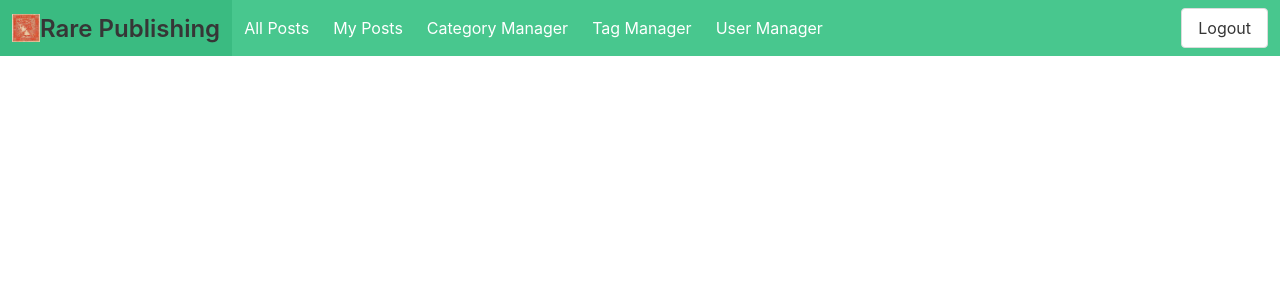
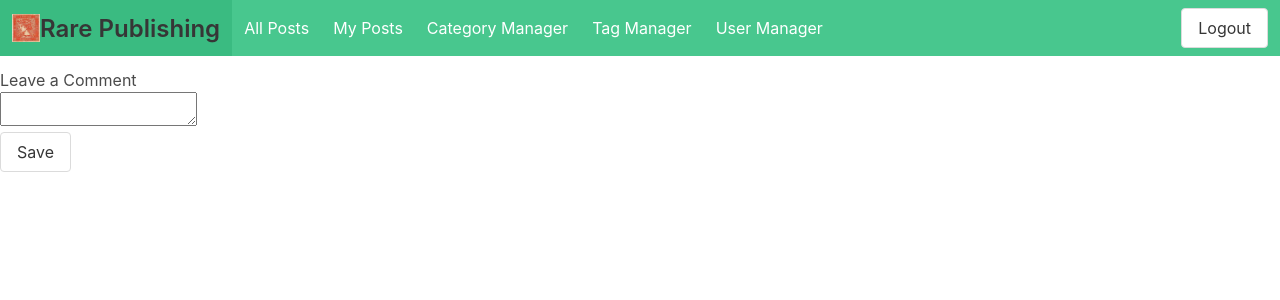
Before and after one commit to day-cohort-70/rare-client-rare-team-1, a React (Create React App) app: page /posts/1/comment in a window 1280 px wide. Shown: the top 300 px of the page. Built offline with nearby package versions, Linux system fonts and the light colour scheme; sample sign-in values are in the browser's storage.

Commit message:
added form for submitting a new comment to database

```diff
--- /dev/null
+++ b/src/components/post/CommentForm.jsx
@@ -0,0 +1,57 @@
+import { useState } from "react"
+import { useNavigate, useParams } from "react-router-dom"
+import { postComment } from "../../managers/CommentManager.jsx"
+
+
+export const CommentForm = ({token}) => {
+    const [comment, setComment] = useState("")
+
+    const {postId} = useParams()
+    const navigate = useNavigate()
+
+    const setDate = () => {
+        const today = new Date()
+        const day = today.getDate()
+        const month = today.getMonth() + 1
+        const year = today.getFullYear()
+        return `${month}/${day}/${year}`
+    }
+
+    const handleComment = (e) => {
+        e.preventDefault()
+
+        const newComment = {
+            postId: parseInt(postId),
+            date: setDate(),
+            authorId: parseInt(token),
+            content: comment
+        }
+        /* eventually this will need to navigate to the new comments list page for the related post*/
+        postComment(newComment).then(() => {
+            navigate(`/`)
+        })
+    }
+
+
+    return (
+        <form key="form-comment" className="container-form-comment">
+            <h2>Leave a Comment</h2>
+            <div className="form-container">
+                <div className="form">
+
+                    <fieldset>
+                        <div className="comment">
+                            <textarea type="text" name="comment" onChange={(event) => {setComment(event.target.value)}} ></textarea>
+                        </div>
+                    </fieldset>
+
+                    <fieldset>
+                        <div className="container-button">
+                            <button className="button btn-save" onClick={handleComment}>Save</button>
+                        </div>
+                    </fieldset>
+                </div>
+            </div>
+        </form>
+    )
+}
--- a/src/components/post/PostDetails.jsx
+++ b/src/components/post/PostDetails.jsx
@@ -1,17 +1,18 @@
 import { useEffect, useState } from "react"
 import { settings } from "../utils/Settings.jsx"
 import { getPostByPostId } from "../../managers/PostManager.jsx"
+import { useNavigate, useParams } from "react-router-dom"
 import "./postDetails.css"
-import { useParams } from "react-router-dom"
 
 
 
 export const PostDetails = () => {
     const [post, setPost] = useState([])
-    const {routeId} = useParams()
+    const navigate = useNavigate()
+    const {postId} = useParams()
 
     const getAndSetPostsById = () => {
-        getPostByPostId(routeId).then(postData => {
+        getPostByPostId().then(postData => {
             setPost(postData)
         })
     }
@@ -28,7 +29,11 @@ export const PostDetails = () => {
                 <div className="container-image">
                     <img className="image" src={post.image_url} />
                 </div>
-                <div className="username">By {post.user['username']}</div>
+                <div className="container-post-info">
+                    {/* <div className="username">By {post.user['username']}</div> */}
+                    <button className="button">View Comments</button>
+                    <button onClick={() => navigate(`/posts/${post.id}/comment`)} className="button">Add Comment</button>
+                </div>
                 <div className="content">{post.content}</div>
                 <div className="publication">{post.publication_date}</div>
             </div>
--- a/src/components/post/postDetails.css
+++ b/src/components/post/postDetails.css
@@ -26,18 +26,28 @@
             }
         }
 
+        .container-post-info {
+            display: flex;
+            flex-wrap: wrap;
+            justify-content: space-around;
+
+            .username {
+
+            }
+            .button {
+
+            }
+        }
+
         .content {
             margin-top: 20px;
-        margin-bottom: 20px;;
+            margin-bottom: 20px;
         }
 
         .publication {
 
         }
 
-        .username {
-
-        }
 
     }
 }
--- /dev/null
+++ b/src/managers/CommentManager.jsx
@@ -0,0 +1,21 @@
+/* will need to pass in postId as an argument once this gets linked to posts modules */
+/* will also need to pass in postId as an argument to the function on PostDetails.jsx*/
+export const getCommentsByPostId = () => {
+    return fetch(`http://localhost:8088/comments/1?_expand=user`).then((res) => res.json())
+}
+
+
+export const postComment = (commentObj) => {
+    return fetch('http://localhost:8088/comments', {
+        method: "POST",
+        headers: {
+            "Content-Type": "application/json"
+        },
+        body: JSON.stringify(commentObj)
+    }).then(res => {
+        if (res.status === 204 || res.ok) {
+          return Promise.resolve() // Return a resolved promise if status is 204 or request is successful
+        }
+        return Promise.reject(new Error("Network response was not ok"))
+      })
+}
--- a/src/managers/PostManager.jsx
+++ b/src/managers/PostManager.jsx
@@ -1,3 +1,6 @@
-export const getPostByPostId = (routeId) => {
-    return fetch(`http://localhost:8088/posts/${routeId}?_expand=user`).then((res) => res.json())
+
+/* will need to pass in postId as an argument once this gets linked to posts modules */
+/* will also need to pass in postId as an argument to the function on PostDetails.jsx*/
+export const getPostByPostId = () => {
+    return fetch(`http://localhost:8088/posts/1?_expand=user`).then((res) => res.json())
 }
--- a/src/views/ApplicationViews.jsx
+++ b/src/views/ApplicationViews.jsx
@@ -5,6 +5,7 @@ import { Authorized } from "./Authorized"
 import { PostDetails } from "../components/post/PostDetails.jsx"
 import { CategoryList } from "../components/category/CategoryList.jsx"
 import { AddCategoryForm } from "../components/category/AddCategoryForm.jsx"
+import { CommentForm } from "../components/post/CommentForm.jsx"
 
 
 export const ApplicationViews = ({ token, setToken }) => {
@@ -19,6 +20,7 @@ export const ApplicationViews = ({ token, setToken }) => {
         <Route path="posts">
           <Route path=":postId" element={<PostDetails token={token}/>} />
           <Route path=":postId/edit" />
+          <Route path=":postId/comment" element={<CommentForm token={token}/>} />
         </Route>
         <Route path="/addpost"  />
         <Route path="/categorymanager">
```
Lines whose indentation alone changed are shown as unchanged.
